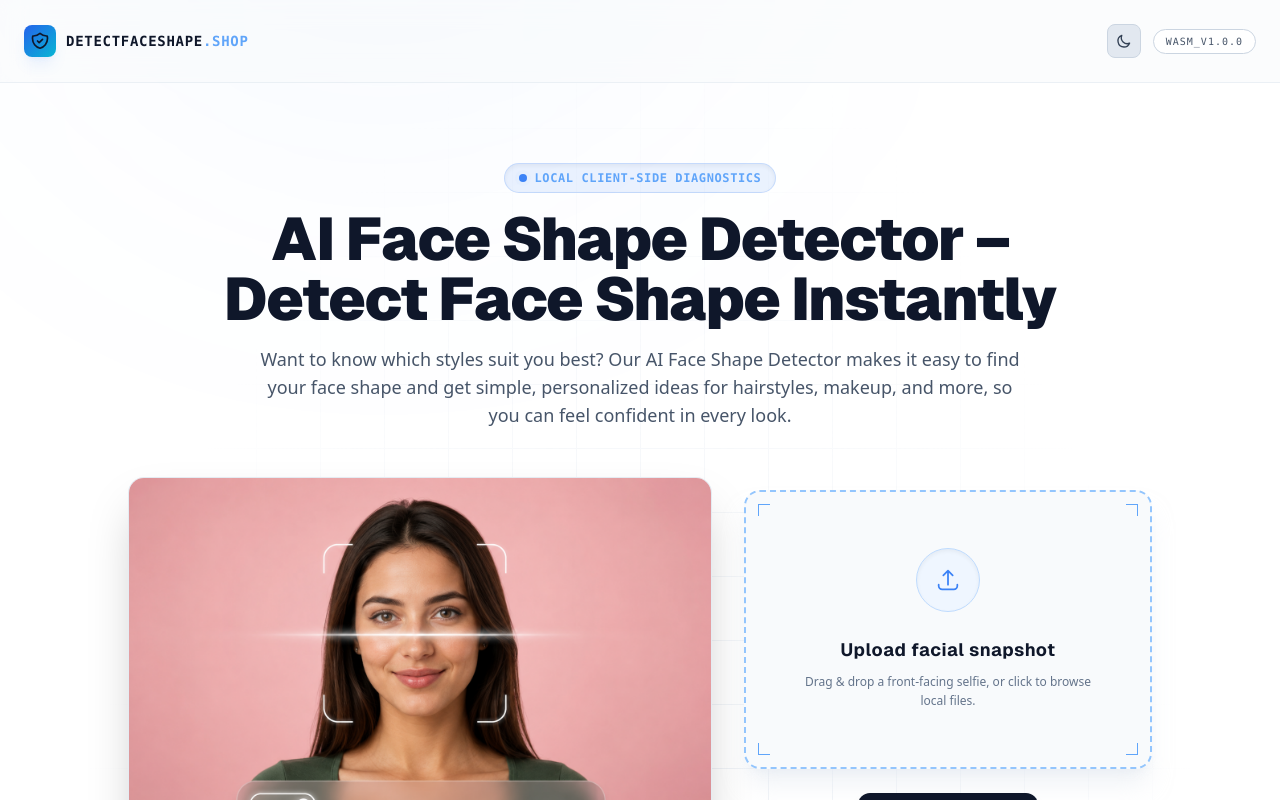
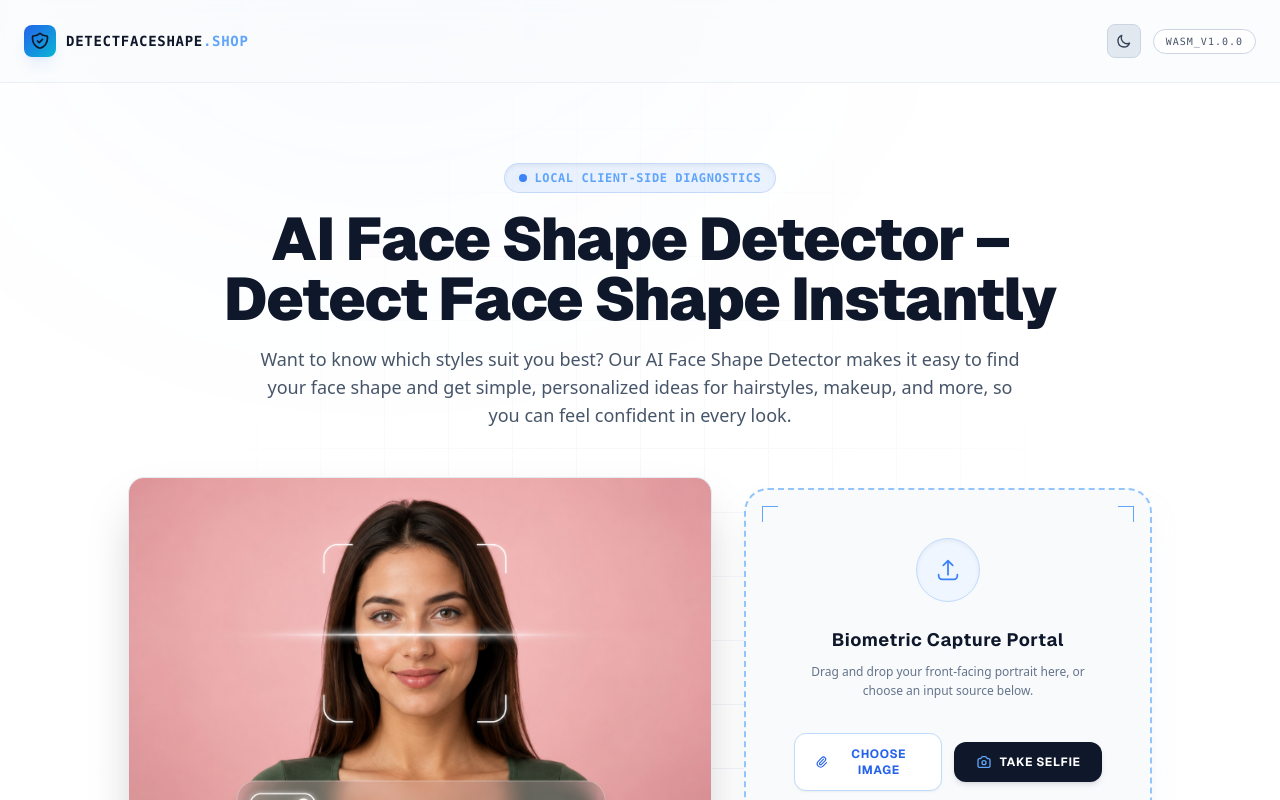
Before and after one commit to 24kTanmay/detectfaceshape, a Next.js app: page / in a window 1280 px wide. Shown: the top 800 px of the page. Built offline with nearby package versions, Linux system fonts and the light colour scheme.

Commit message:
design: redesigned UploadZone with beautiful equal-priority Choose Image and Take Selfie buttons directly inside the card

```diff
--- a/components/UploadZone.jsx
+++ b/components/UploadZone.jsx
@@ -72,7 +72,7 @@ export default function UploadZone({ onImageSelected }) {
         onDragLeave={handleDrag}
         onDrop={handleDrop}
         onClick={() => fileInputRef.current.click()}
-        className={`group relative flex flex-col items-center justify-center border-2 border-dashed rounded-2xl p-10 sm:p-14 cursor-pointer text-center select-none transition-all duration-300 ${
+        className={`group relative flex flex-col items-center justify-center border-2 border-dashed rounded-3xl p-8 sm:p-12 cursor-pointer text-center select-none transition-all duration-300 ${
           isDragActive
             ? "border-cyan-400 bg-cyan-50 dark:bg-cyan-950/20 shadow-lg shadow-cyan-500/20 scale-[1.01]"
             : "border-blue-300 dark:border-slate-800 bg-slate-50 shadow-xl shadow-slate-200/50 dark:shadow-none dark:bg-slate-900/40 hover:border-blue-400 hover:bg-blue-50/50 dark:hover:bg-slate-900/60 hover:shadow-blue-500/10"
@@ -97,12 +97,12 @@ export default function UploadZone({ onImageSelected }) {
         />
 
         {/* Decorative laboratory crosshairs */}
-        <div className="absolute top-3 left-3 w-3 h-3 border-t border-l border-blue-400 dark:border-slate-700/60" />
-        <div className="absolute top-3 right-3 w-3 h-3 border-t border-r border-blue-400 dark:border-slate-700/60" />
-        <div className="absolute bottom-3 left-3 w-3 h-3 border-b border-l border-blue-400 dark:border-slate-700/60" />
-        <div className="absolute bottom-3 right-3 w-3 h-3 border-b border-r border-blue-400 dark:border-slate-700/60" />
+        <div className="absolute top-4 left-4 w-4 h-4 border-t border-l border-blue-400 dark:border-slate-700/60" />
+        <div className="absolute top-4 right-4 w-4 h-4 border-t border-r border-blue-400 dark:border-slate-700/60" />
+        <div className="absolute bottom-4 left-4 w-4 h-4 border-b border-l border-blue-400 dark:border-slate-700/60" />
+        <div className="absolute bottom-4 right-4 w-4 h-4 border-b border-r border-blue-400 dark:border-slate-700/60" />
 
-        <div className="space-y-6">
+        <div className="space-y-6 w-full">
           {/* Glowing upload visual circle */}
           <div className="w-16 h-16 rounded-full bg-blue-50 dark:bg-slate-950 border border-blue-200 dark:border-slate-800 group-hover:border-blue-400 dark:group-hover:border-blue-500/30 flex items-center justify-center mx-auto shadow-inner transition-all duration-300 group-hover:scale-105">
             {processing ? (
@@ -126,44 +126,50 @@ export default function UploadZone({ onImageSelected }) {
           </div>
 
           <div className="space-y-2">
-            <h3 className="text-lg font-bold text-slate-900 dark:text-white tracking-wide group-hover:text-blue-700 dark:group-hover:text-blue-300 transition-colors">
-              {processing ? "Compressing biometrics..." : "Upload facial snapshot"}
+            <h3 className="text-lg font-bold text-slate-900 dark:text-white tracking-wide group-hover:text-blue-750 dark:group-hover:text-blue-300 transition-colors">
+              {processing ? "Compressing biometrics..." : "Biometric Capture Portal"}
             </h3>
-            <p className="text-xs text-slate-500 dark:text-slate-400 leading-relaxed font-sans max-w-xs mx-auto">
-              Drag & drop a front-facing selfie, or click to browse local files.
+            <p className="text-xs text-slate-500 dark:text-slate-400 leading-relaxed font-sans max-w-xs mx-auto mb-6">
+              Drag and drop your front-facing portrait here, or choose an input source below.
             </p>
           </div>
-        </div>
-      </div>
 
-      {/* Action buttons, including Selfie camera */}
-      <div className="flex flex-col sm:flex-row gap-3 items-center justify-center max-w-sm mx-auto z-20 relative">
+          {/* New Dual-Action Button system (Directly inside Card!) */}
+          <div className="flex flex-col sm:flex-row gap-3 items-center justify-center max-w-sm mx-auto z-10 relative pt-2">
+
+            {/* Action 1: Browse File */}
             <button
-          onClick={() => cameraInputRef.current.click()}
-          className="w-auto px-8 py-3 rounded-xl bg-slate-900 hover:bg-slate-800 dark:bg-blue-600 dark:hover:bg-blue-500 text-white font-semibold text-sm tracking-wide uppercase transition-all duration-300 flex items-center justify-center gap-2 shadow-lg shadow-slate-900/20 dark:shadow-blue-900/20 active:scale-95 border border-transparent"
+              type="button"
+              onClick={(e) => {
+                e.stopPropagation();
+                fileInputRef.current.click();
+              }}
+              className="w-full sm:w-1/2 px-5 py-3 rounded-xl border border-blue-200 dark:border-slate-800 bg-white dark:bg-slate-950 text-blue-600 dark:text-blue-400 hover:bg-blue-50 dark:hover:bg-slate-900 font-bold text-xs tracking-wider uppercase transition-all duration-200 active:scale-97 flex items-center justify-center gap-2 shadow-sm"
             >
-          <svg
-            className="w-4 h-4 text-blue-400"
-            fill="none"
-            stroke="currentColor"
-            viewBox="0 0 24 24"
-            xmlns="http://www.w3.org/2000/svg"
+              <svg className="w-4 h-4" fill="none" stroke="currentColor" strokeWidth="2" viewBox="0 0 24 24" xmlns="http://www.w3.org/2000/svg">
+                <path strokeLinecap="round" strokeLinejoin="round" d="M15.172 7l-6.586 6.586a2 2 0 102.828 2.828l6.414-6.586a4 4 0 00-5.656-5.656l-6.415 6.585a6 6 0 108.486 8.486L20.5 13" />
+              </svg>
+              Choose Image
+            </button>
+
+            {/* Action 2: Take Live Selfie */}
+            <button
+              type="button"
+              onClick={(e) => {
+                e.stopPropagation();
+                cameraInputRef.current.click();
+              }}
+              className="w-full sm:w-1/2 px-5 py-3 rounded-xl bg-slate-900 hover:bg-slate-800 dark:bg-blue-600 dark:hover:bg-blue-500 text-white font-bold text-xs tracking-wider uppercase transition-all duration-200 active:scale-97 flex items-center justify-center gap-2 shadow-md shadow-slate-900/10 dark:shadow-blue-900/15"
             >
-            <path
-              strokeLinecap="round"
-              strokeLinejoin="round"
-              strokeWidth={2}
-              d="M3 9a2 2 0 012-2h.93a2 2 0 001.664-.89l.812-1.22A2 2 0 0110.07 4h3.86a2 2 0 011.664.89l.812 1.22A2 2 0 0018.07 7H19a2 2 0 012 2v9a2 2 0 01-2 2H5a2 2 0 01-2-2V9z"
-            />
-            <path
-              strokeLinecap="round"
-              strokeLinejoin="round"
-              strokeWidth={2}
-              d="M15 13a3 3 0 11-6 0 3 3 0 016 0z"
-            />
+              <svg className="w-4 h-4 text-blue-400 dark:text-white/80" fill="none" stroke="currentColor" viewBox="0 0 24 24" xmlns="http://www.w3.org/2000/svg">
+                <path strokeLinecap="round" strokeLinejoin="round" strokeWidth={2} d="M3 9a2 2 0 012-2h.93a2 2 0 001.664-.89l.812-1.22A2 2 0 0110.07 4h3.86a2 2 0 011.664.89l.812 1.22A2 2 0 0018.07 7H19a2 2 0 012 2v9a2 2 0 01-2 2H5a2 2 0 01-2-2V9z" />
+                <path strokeLinecap="round" strokeLinejoin="round" strokeWidth={2} d="M15 13a3 3 0 11-6 0 3 3 0 016 0z" />
               </svg>
               Take Selfie
             </button>
+
+          </div>
+        </div>
       </div>
 
       {/* Visual error feedback */}
```
Lines whose indentation alone changed are shown as unchanged.
